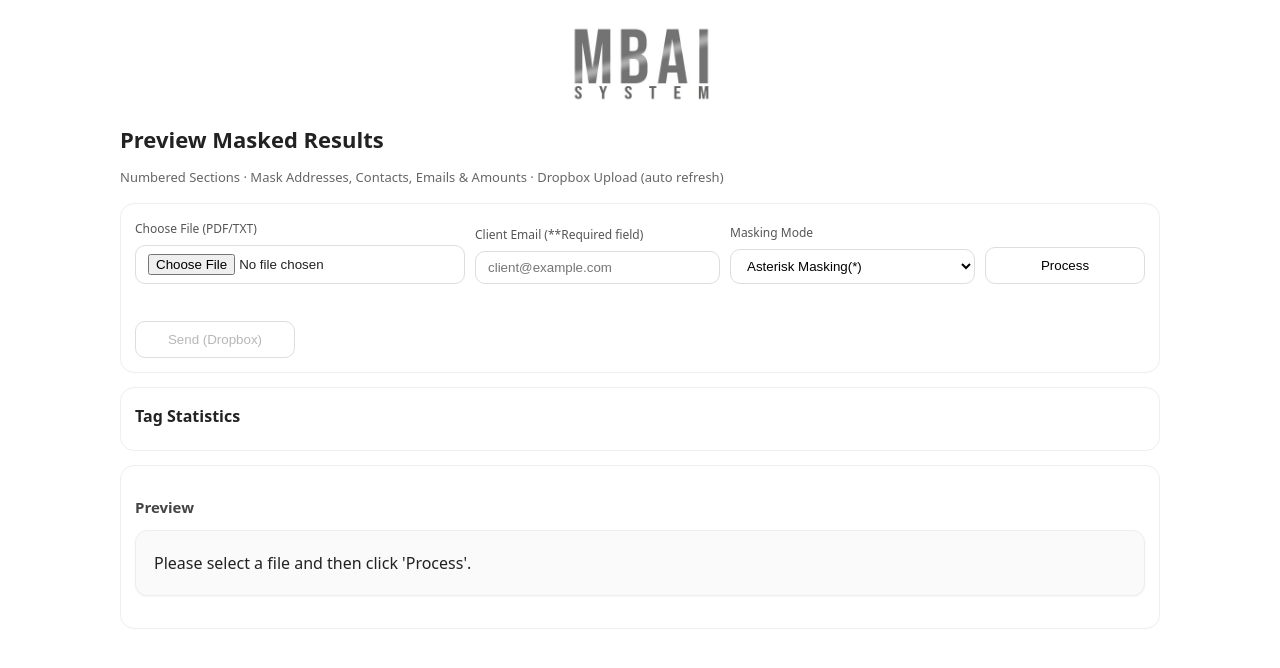
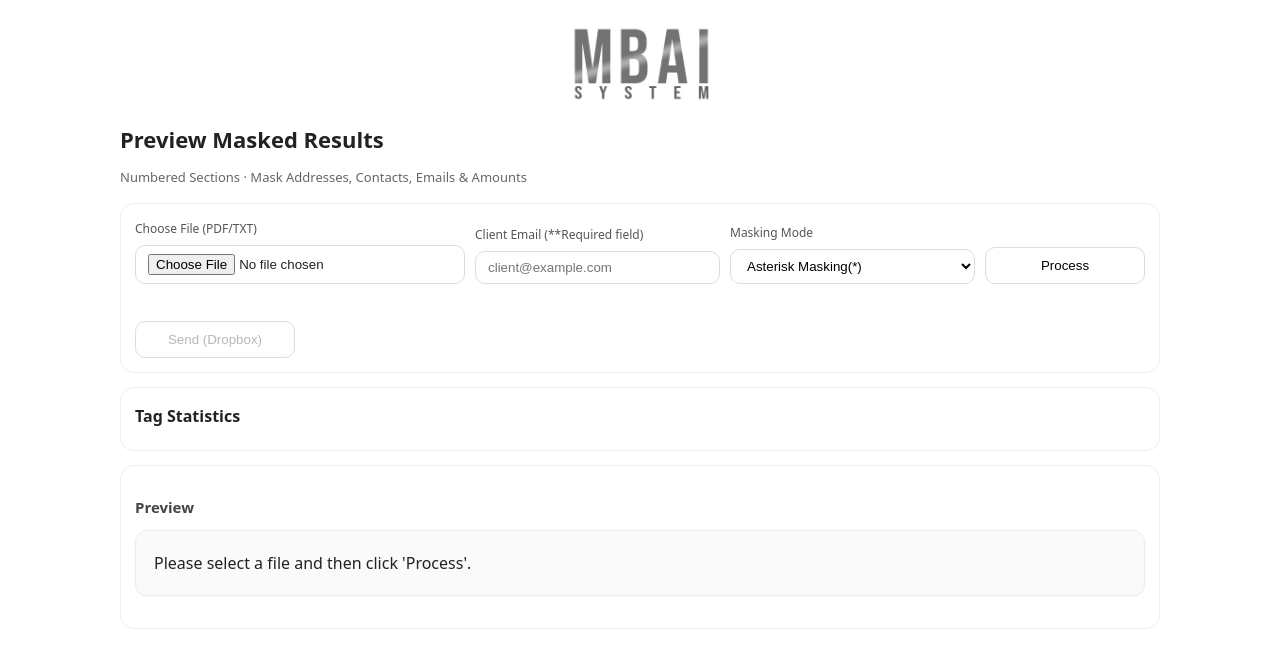
Before and after one commit to serinakim0815-oss/index.html, a plain HTML site: page index.html in a window 1280 px wide. Drawn offline with Linux system fonts and the light colour scheme.

Commit message:
Update index.html

```diff
--- a/index.html
+++ b/index.html
@@ -54,7 +54,7 @@
 <img src="./mbaisystem_logo.jpg" alt="Company Logo" />
 </div>
   <h1>Preview Masked Results</h1>
-  <div class="muted">Numbered Sections · Mask Addresses, Contacts, Emails & Amounts · Dropbox Upload (auto refresh)</div>
+  <div class="muted">Numbered Sections · Mask Addresses, Contacts, Emails & Amounts </div>
 
   <div class="controls box">
     <div class="field span-4">
```
